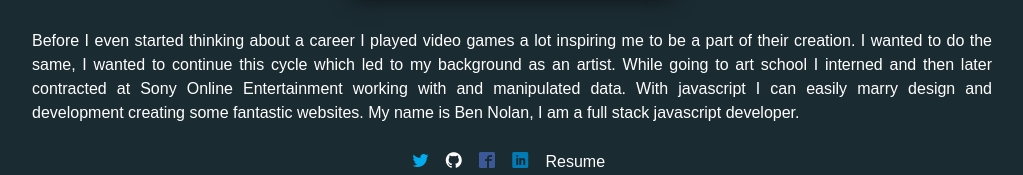
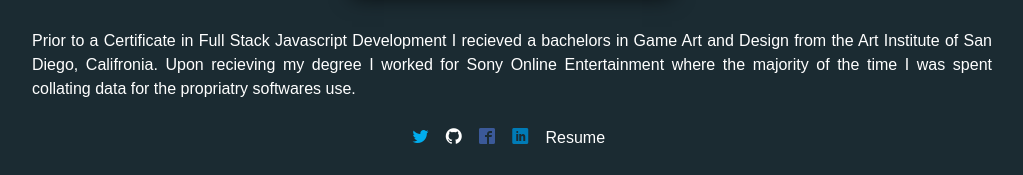
Before and after one commit to bonecrushereb/portfolio, a website: page index.html in a window 1280 px wide. Shown: the part 7506-7681 px from the top of the page, without its empty margins (128-1151 px from the left). Drawn offline with nearby package versions, Linux system fonts and the light colour scheme; a script that the page names is missing; files whose address does not match are found by name.

Commit message:
working on about me page

```diff
--- a/index.html
+++ b/index.html
@@ -98,7 +98,7 @@
   <section id="about" class="about tab-content">
     <img src="/images/profilepic.jpg" alt="profile picture">
     <section>
-      <p>Before I even started thinking about a career I played video games a lot inspiring me to be a part of their creation. I wanted to do the same, I wanted to continue this cycle which led to my background as an artist. While going to art school I interned and then later contracted at Sony Online Entertainment working with and manipulated data. With javascript I can easily marry design and development creating some fantastic websites. My name is Ben Nolan, I am a full stack javascript developer.</p>
+      <p>Prior to a Certificate in Full Stack Javascript Development I recieved a bachelors in Game Art and Design from the Art Institute of San Diego, Califronia. Upon recieving my degree I worked for Sony Online Entertainment where the majority of the time I was spent collating data for the propriatry softwares use.</p>
     </section>
   </section>
 
```
Also changed, not shown: images/profilepic.jpg.
